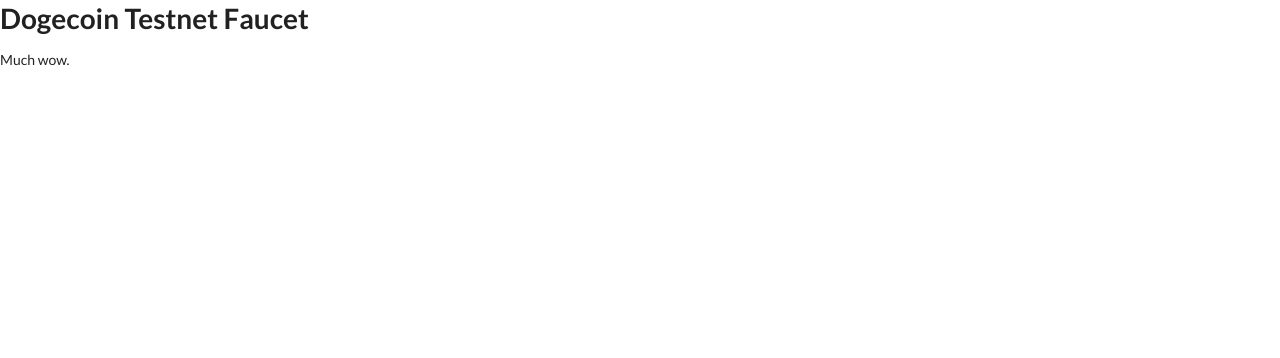
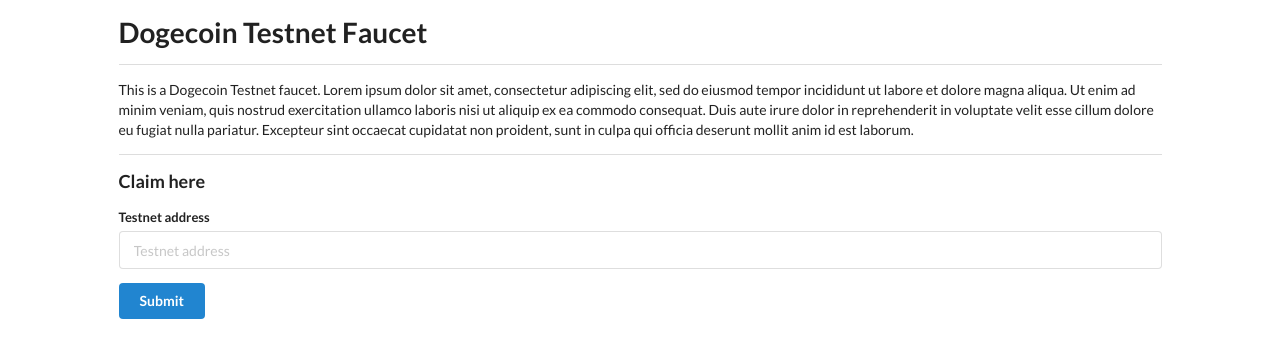
Before and after one commit to shibe2/dogecoin-testnet-faucet, a website: page src/index.html in a window 1280 px wide. Drawn offline with nearby package versions, Linux system fonts and the light colour scheme.

Commit message:
Added basic UI

```diff
--- a/src/index.html
+++ b/src/index.html
@@ -1,17 +1,47 @@
 <!DOCTYPE html>
 <html lang="fr">
   <head>
+
     <title>Dogecoin Testnet Faucet</title>
     <meta charset="utf-8">
     <meta http-equiv="content-type" content="text/html; charset=utf-8" />
     <meta name="viewport" content="width=device-width, initial-scale=1.0">
     <link rel="stylesheet" href="https://cdn.jsdelivr.net/npm/semantic-ui@2.4.2/dist/semantic.min.css">
     <base href="/">
+
   </head>
+
   <body>
-    <h1>Dogecoin Testnet Faucet</h1>
-    <p>Much wow.</p>
+
+    <div class="ui container" style="padding: 1em 3em 1em 3em;">
+
+      <h1>Dogecoin Testnet Faucet</h1>
+
+      <div class="ui divider"></div>
+
+      <div class="ui container">
+        <p>This is a Dogecoin Testnet faucet. Lorem ipsum dolor sit amet, consectetur adipiscing elit, sed do eiusmod tempor incididunt ut labore et dolore magna aliqua. Ut enim ad minim veniam, quis nostrud exercitation ullamco laboris nisi ut aliquip ex ea commodo consequat. Duis aute irure dolor in reprehenderit in voluptate velit esse cillum dolore eu fugiat nulla pariatur. Excepteur sint occaecat cupidatat non proident, sunt in culpa qui officia deserunt mollit anim id est laborum.</p>
+      </div>
+
+      <div class="ui divider"></div>
+
+      <div class="ui container">
+        <h3>Claim here</h3>
+
+        <form class="ui form">
+          <div class="field">
+            <label>Testnet address</label>
+            <input type="text" required placeholder="Testnet address">
+          </div>
+
+          <button class="ui button primary" type="submit">Submit</button>
+        </form>
+      </div>
+
+    </div>
+
   </body>
+
   <script src="https://cdn.jsdelivr.net/npm/jquery@3.5.1/dist/jquery.min.js"></script>
   <script src="https://cdn.jsdelivr.net/npm/semantic-ui@2.4.2/dist/semantic.min.js"></script>
   <script src="main.js"></script>
```
